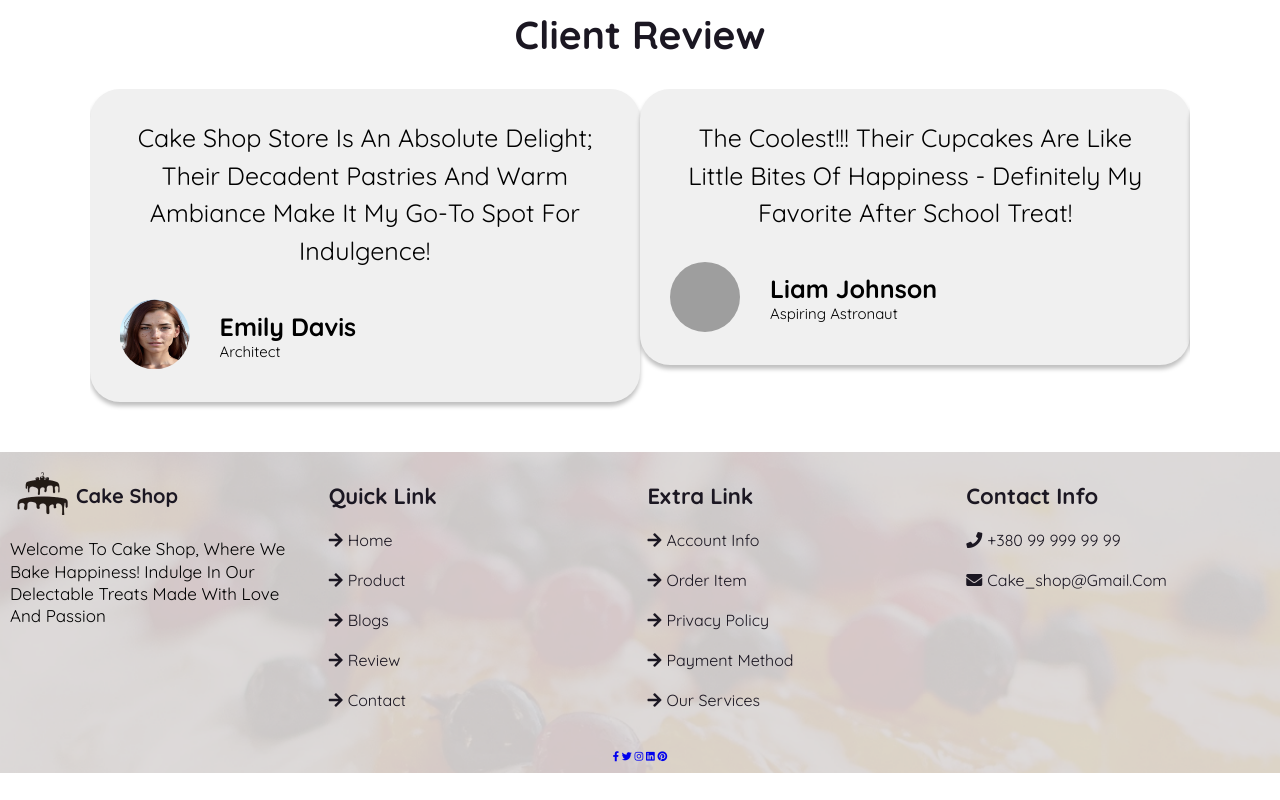
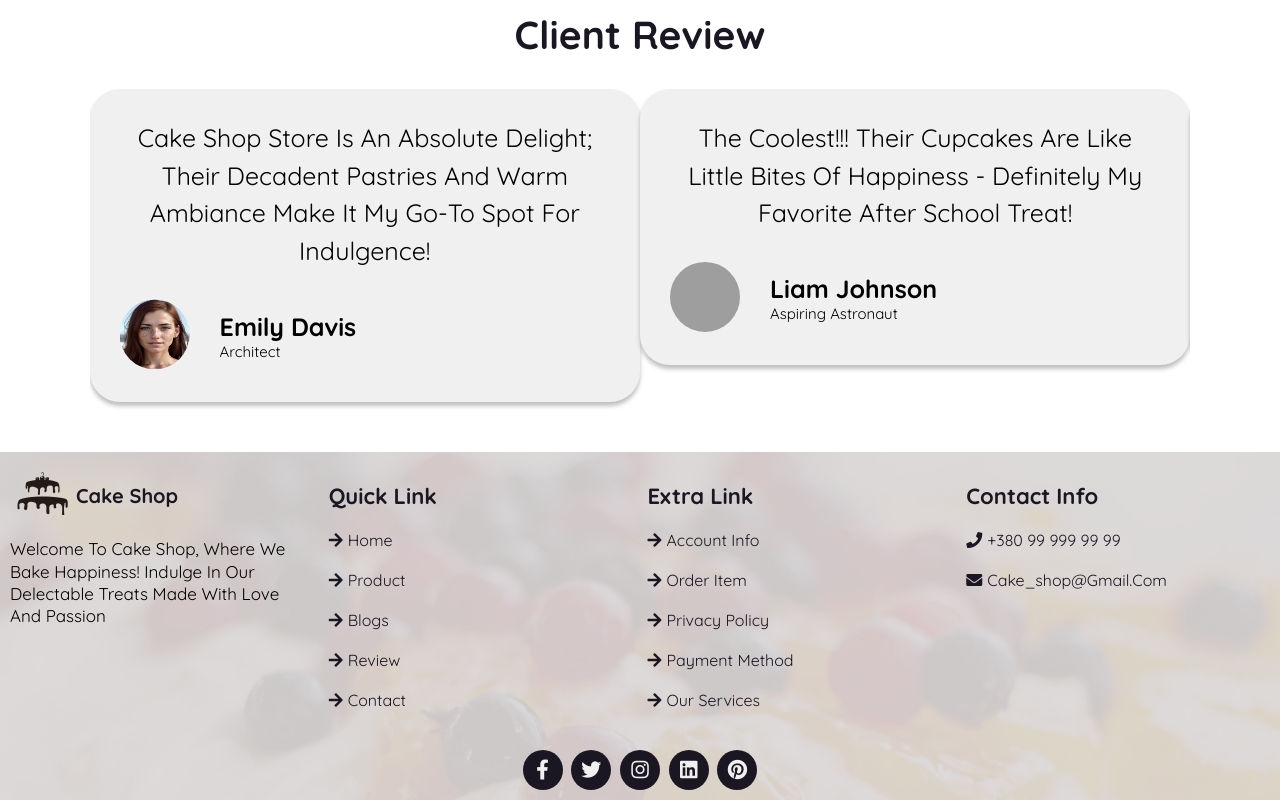
Before and after one commit to Frolov-Andrey2405/Cake-Shop, a plain HTML site: page index.html in a window 1280 px wide. Shown: the part 3010-3810 px from the top of the page. Before the commit the page ends 3783 px from the top, so only its background shows below. Drawn offline with nearby package versions, Linux system fonts and the light colour scheme; grey boxes are pictures that could not be loaded; files whose address does not match are found by name.

Commit message:
Footer Share Icon Styles

```diff
--- a/css/style.css
+++ b/css/style.css
@@ -431,3 +431,14 @@ section {
     padding: 1rem 0;
     text-align: center;
 }
+
+.footer .share a {
+    height: 4rem;
+    width: 4rem;
+    line-height: 4rem;
+    font-size: 2rem;
+    color: var(--white);
+    background: var(--black);
+    margin: 0 .3rem;
+    border-radius: 50%;
+}
```
